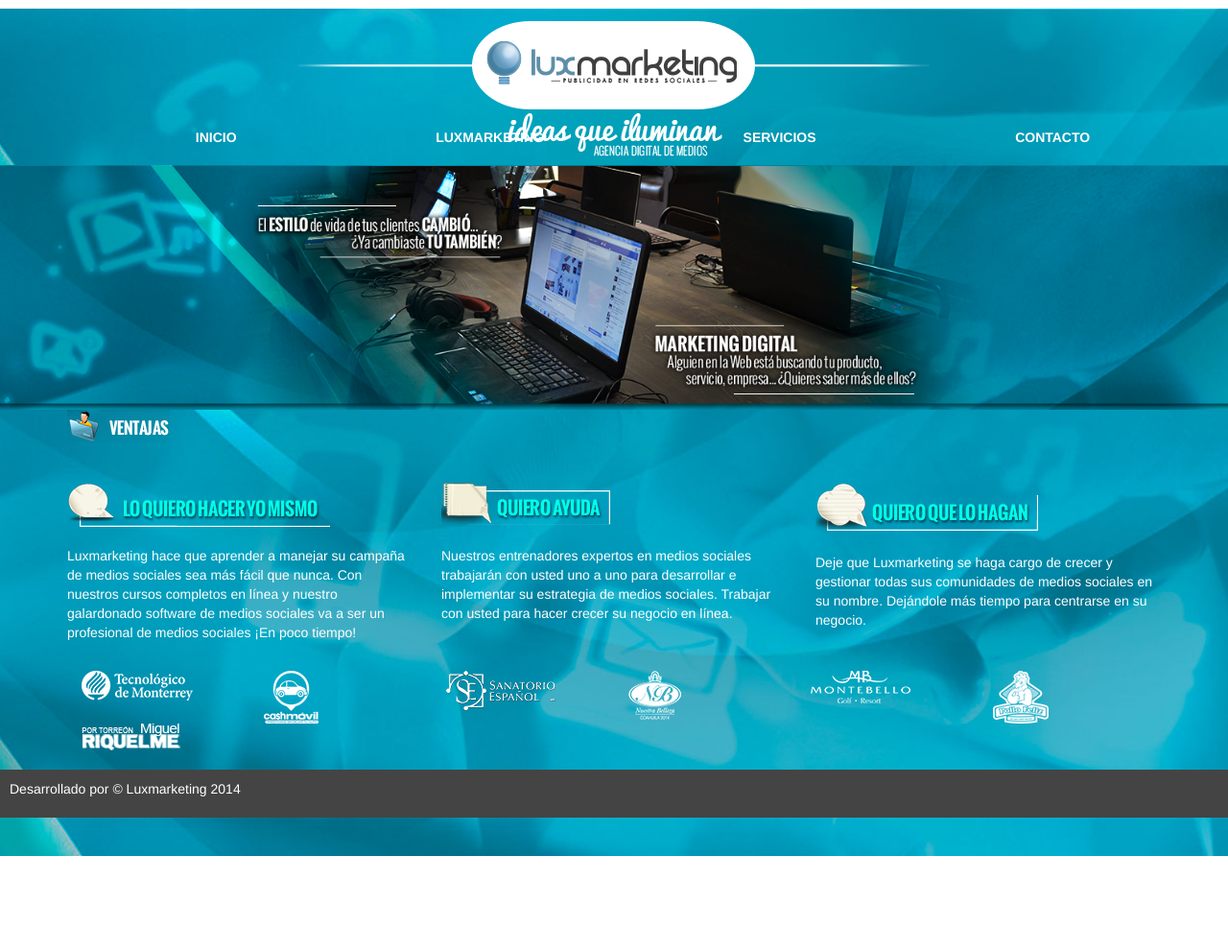
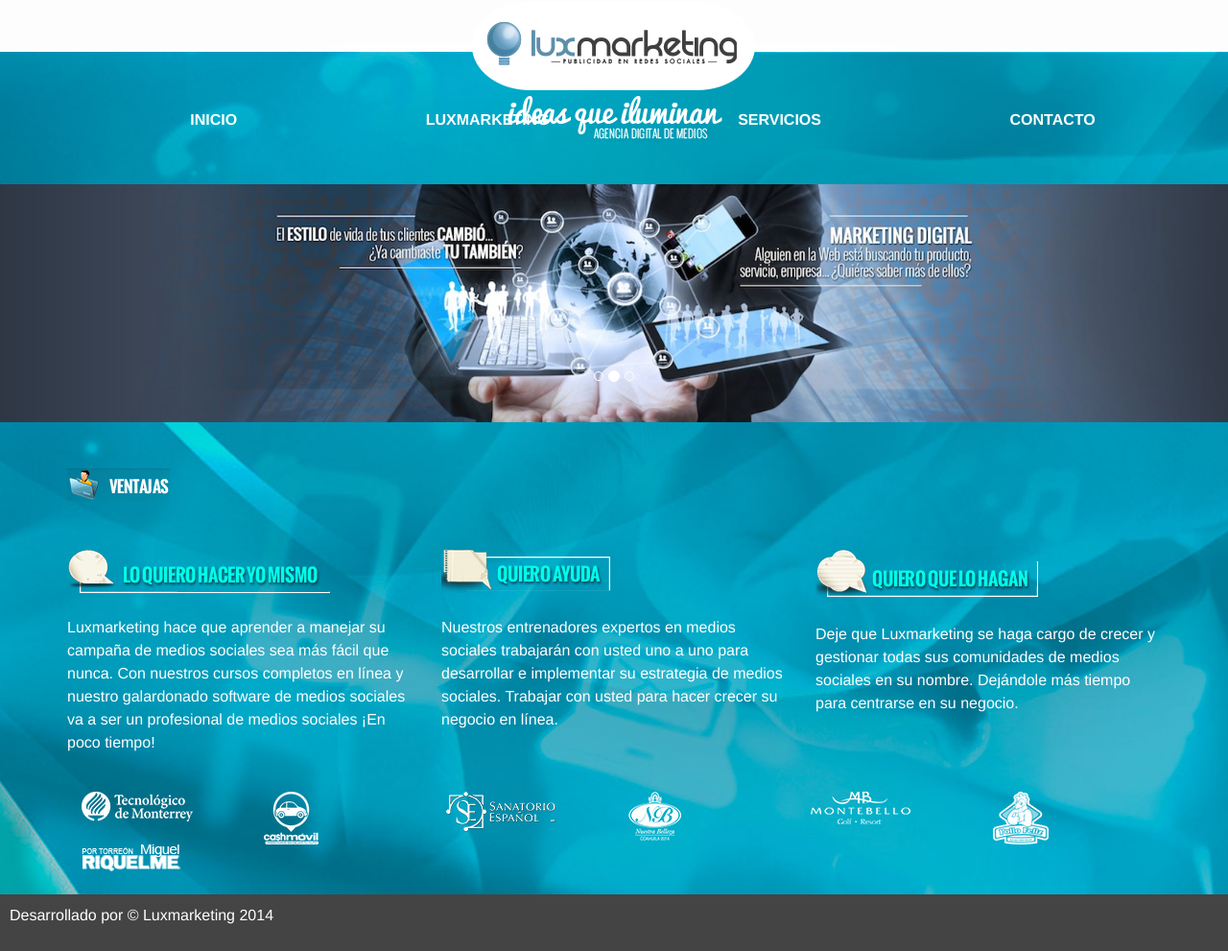
Before and after one commit to DeathscytheH/luxMarketingJekyll, a Jekyll site: the page built from index.html, in a window 1280 px wide. Shown: the whole page at 96% size. Built offline with Jekyll 4.4.1, drawn with Linux system fonts in a browser that asks for light colours; nearby versions of some CDN libraries; before the commit the page ends 900 px from its top, so only the background shows below that.

Commit message:
Agregado carrusel al index.
Revisar la primera imagen del carrusel.
Falta el otro carrusel.

```diff
--- /dev/null
+++ b/_includes/carrucel1.html
@@ -0,0 +1,25 @@
+    <div id="myCarousel" class="carousel slide" data-interval="3000" data-ride="carousel">
+        <!-- Carousel indicators -->
+        <ol class="carousel-indicators">
+            <li data-target="#myCarousel" data-slide-to="0" class="active"></li>
+            <li data-target="#myCarousel" data-slide-to="1"></li>
+            <li data-target="#myCarousel" data-slide-to="2"></li>
+        </ol>
+       <!-- Carousel items -->
+        <div class="carousel-inner">
+            <div class="active item">
+                <img src="img/c1.jpg" class="img-responsive logo" alt="logo lux marketing">
+            </div>
+            <div class="item">
+                <img src="img/c2.jpg" class="img-responsive logo" alt="logo lux marketing">
+            </div>
+            <div class="item">
+                <img src="img/c3.jpg" class="img-responsive logo" alt="logo lux marketing">
+            </div>
+        </div>
+        <!-- Carousel nav -->
+        <a class="carousel-control left" href="#myCarousel" data-slide="prev">
+        </a>
+        <a class="carousel-control right" href="#myCarousel" data-slide="next">
+        </a>
+    </div>
--- a/_includes/head.html
+++ b/_includes/head.html
@@ -6,7 +6,7 @@
     <title>{% if page.title %}{{ page.title }}{% else %}{{ site.title }}{% endif %}</title>
     <meta name="description" content="{{ site.description }}">
 
-    <link rel="stylesheet" href="{{ "/css/main.css" | prepend: site.baseurl }}">
+
     <link rel="canonical" href="{{ page.url | replace:'index.html','' | prepend: site.baseurl | prepend: site.url }}">
 
     <meta name="author" content="Arkebit">
@@ -15,11 +15,16 @@
     <title>Lux Marketing</title>
 
     <!-- Bootstrap core CSS -->
-    <link rel="stylesheet" href="{{ "/css/bootstrap.min.css" | prepend: site.baseurl }}">
+    <link href="//maxcdn.bootstrapcdn.com/bootstrap/3.3.1/css/bootstrap.min.css" rel="stylesheet">
 
     <!-- Custom styles for this template -->
     <link rel="stylesheet" href="{{ "/css/justified-nav.css" | prepend: site.baseurl }}">
+    <link href="//maxcdn.bootstrapcdn.com/font-awesome/4.2.0/css/font-awesome.min.css" rel="stylesheet">
+    <link rel="stylesheet" href="{{ "/css/main.css" | prepend: site.baseurl }}">
 
+    <!-- JS and others -->
+    <script src="https://ajax.googleapis.com/ajax/libs/jquery/1.11.1/jquery.min.js"></script>
+    <script src="https://maxcdn.bootstrapcdn.com/bootstrap/3.3.0/js/bootstrap.min.js"></script>
     <!-- HTML5 shim and Respond.js IE8 support of HTML5 elements and media queries -->
     <!--[if lt IE 9]>
       <script src="https://oss.maxcdn.com/html5shiv/3.7.2/html5shiv.min.js"></script>
--- a/css/main.scss
+++ b/css/main.scss
@@ -47,3 +47,8 @@
         "layout",
         "syntax-highlighting"
 ;
+
+// Carrucel 1
+.carousel{
+    margin-top: 20px;
+}
--- a/index.html
+++ b/index.html
@@ -3,14 +3,15 @@
 ---
 
 <!-- Carousel de inicio -->
-<div class="jumbotron">
-  <img src="img/c1.png"class="img-responsive logo" alt="logo lux marketing">
-</div>
+
+{% include carrucel1.html %}
 
 <div class="container">
 
   <div class="row">
     <div class="col-lg-12">
+      <br>
+      <br>
       <center><img src="img/ventajas.png" class="img-responsive logo pull-left" alt="logo lux marketing"></center>
     </div>
   </div>
```
Also changed, not shown: img/c1.jpg (added), img/c2.jpg, img/c3.jpg.
